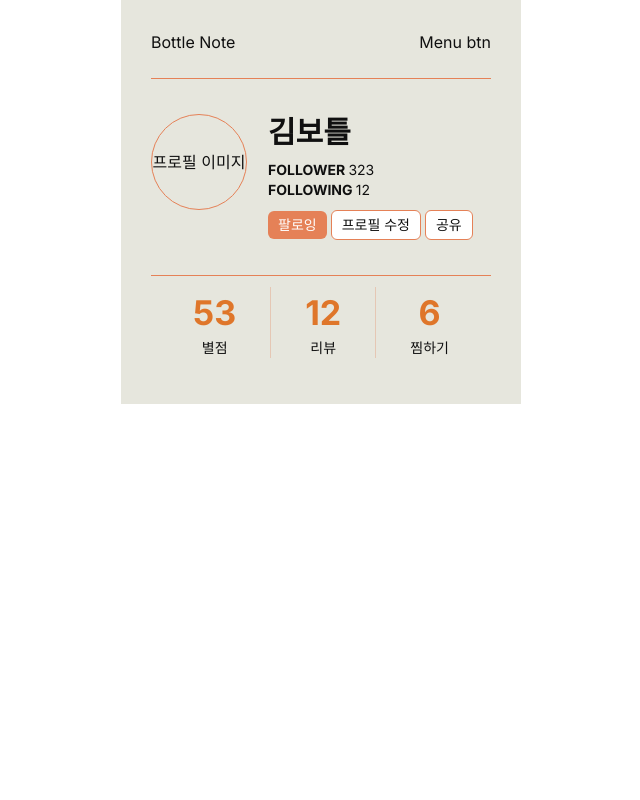
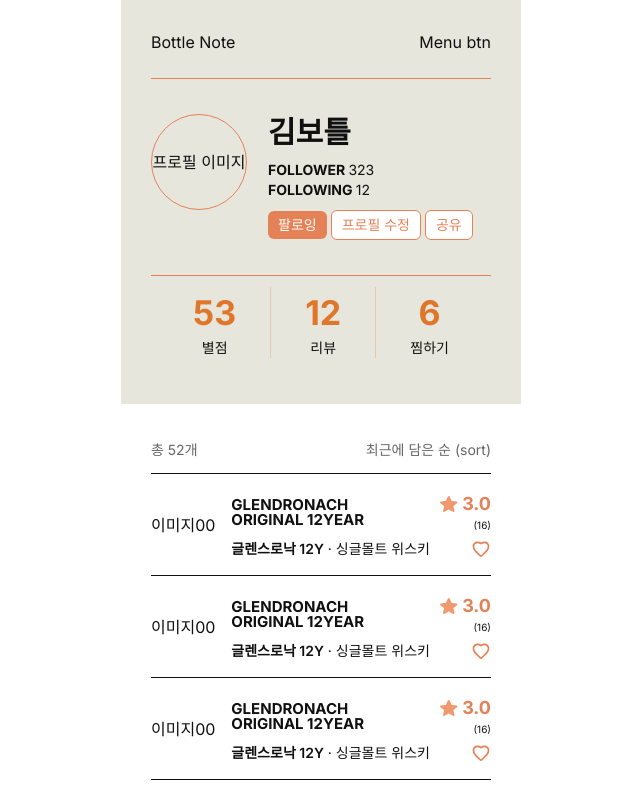
Before and after one commit to hyejj19/bottle-note-deploy, a Next.js app: page /user/1 in a window 1280 px wide. Shown: the whole page, without its empty margins (319-959 px from the left). Built offline with nearby package versions, Linux system fonts and the light colour scheme.

Commit message:
[Style] add list item UI

```diff
--- /dev/null
+++ b/src/app/user/[id]/_components/LikeBtn.tsx
@@ -0,0 +1,11 @@
+import Image from 'next/image';
+
+const LikeBtn = () => {
+  return (
+    <button className="justify-self-end row-start-3">
+      <Image src="/like-outline.svg" width={20} height={20} alt="좋아요" />
+    </button>
+  );
+};
+
+export default LikeBtn;
--- /dev/null
+++ b/src/app/user/[id]/_components/ListItem.tsx
@@ -0,0 +1,32 @@
+import LikeBtn from './LikeBtn';
+import Star from './Star';
+
+const ListItem = () => {
+  return (
+    <article className="flex items-center space-x-4 text-mainBlack border-mainBlack border-b py-4">
+      <div>이미지00</div>
+
+      <section className="flex-1 space-y-1.5">
+        <article className="flex justify-between items-center">
+          <h2 className="whitespace-pre text-[15px] leading-[15px] font-bold line">{`GLENDRONACH\nORIGINAL 12YEAR`}</h2>
+          <div className="flex flex-col">
+            <Star />
+            <span className="text-[0.625rem] justify-self-end row-start-2 text-right">
+              (16)
+            </span>
+          </div>
+        </article>
+
+        <article className="flex justify-between">
+          <p className="text-sm">
+            <span className="font-semibold">글렌스로낙 12Y</span>
+            <span> · 싱글몰트 위스키</span>
+          </p>
+          <LikeBtn />
+        </article>
+      </section>
+    </article>
+  );
+};
+
+export default ListItem;
--- /dev/null
+++ b/src/app/user/[id]/_components/Star.tsx
@@ -0,0 +1,12 @@
+import Image from 'next/image';
+
+const Star = () => {
+  return (
+    <div className="flex items-center space-x-1 justify-self-end">
+      <Image src="/star.svg" width={18} height={18} alt="star" />
+      <div className="font-bold text-lg text-subCoral">3.0</div>
+    </div>
+  );
+};
+
+export default Star;
--- a/src/app/user/[id]/page.tsx
+++ b/src/app/user/[id]/page.tsx
@@ -1,5 +1,7 @@
 import React from 'react';
+import ListItem from './_components/ListItem';
 
+// TODO: mock데이터 생성 및 연결
 export default function User() {
   return (
     <main className="w-full h-full text-mainBlack">
@@ -30,10 +32,10 @@
               <button className="bg-subCoral px-2.5 py-1 rounded-md text-white">
                 팔로잉
               </button>
-              <button className="bg-white border border-subCoral px-2.5 py-1 rounded-md text-mainBlack">
+              <button className="bg-white border border-subCoral px-2.5 py-1 rounded-md text-subCoral">
                 프로필 수정
               </button>
-              <button className="bg-white border border-subCoral px-2.5 py-1 rounded-md text-mainBlack">
+              <button className="bg-white border border-subCoral px-2.5 py-1 rounded-md text-subCoral">
                 공유
               </button>
             </div>
@@ -42,19 +44,32 @@
 
         <article className="flex justify-center pt-2.75 divide-x divide-subCoral divide-opacity-30 text-fontBurgundy">
           <p className="flex flex-col items-center px-8.5">
-            <span className="text-[34px] font-bold text-[#DF762A]">53</span>
+            <span className="text-[2.125rem] font-bold text-[#DF762A]">53</span>
             <span className="text-sm">별점</span>
           </p>
           <p className="flex flex-col items-center px-8.5">
-            <span className="text-[34px] font-bold text-[#DF762A]">12</span>
+            <span className="text-[2.125rem] font-bold text-[#DF762A]">12</span>
             <span className="text-sm">리뷰</span>
           </p>
           <p className="flex flex-col items-center px-8.5">
-            <span className="text-[34px] font-bold text-[#DF762A]">6</span>
+            <span className="text-[2.125rem] font-bold text-[#DF762A]">6</span>
             <span className="text-sm">찜하기</span>
           </p>
         </article>
       </section>
+
+      <section className="px-7.5 pt-9">
+        <article className="flex justify-between text-mainGray text-sm pb-3.25 border-mainBlack border-b">
+          <div>총 52개</div>
+          <div>최근에 담은 순 (sort)</div>
+        </article>
+
+        <section>
+          {[1, 2, 3].map((item) => (
+            <ListItem key={item} />
+          ))}
+        </section>
+      </section>
     </main>
   );
 }
--- a/tailwind.config.ts
+++ b/tailwind.config.ts
@@ -9,8 +9,13 @@
   theme: {
     extend: {
       spacing: {
+        '1.5': '0.375rem', // 6px
         '2.5': '0.625rem', // 10px
         '2.75': '0.688rem', // 11px
+        '3.25': '0.813rem', // 13px
+        '3.5': '0.875rem', // 14px
+        '3.75': '0.938rem', // 15px
+        '4.5': '1.125rem', // 18px
         '5.25': '1.313rem', // 21px
         '7.5': '1.875rem', // 30px
         '8.5': '2.125rem', // 34px
```
Also changed, not shown: public/like-filled.svg (added), public/like-outline.svg (added).
